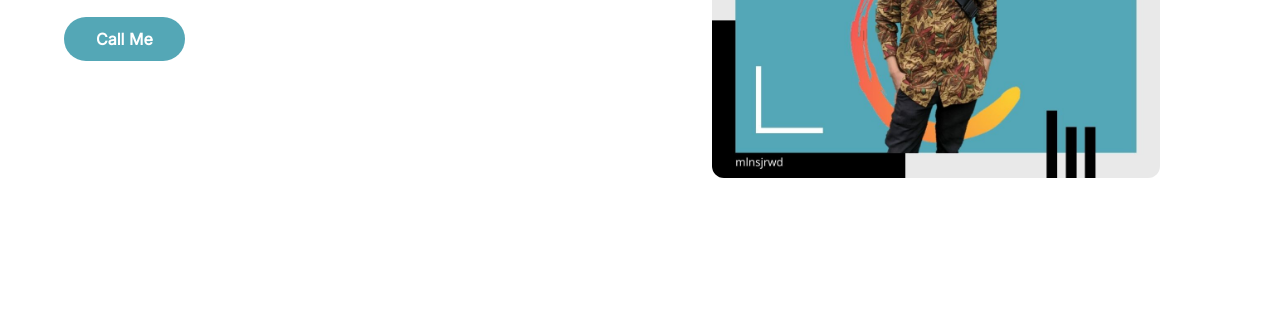
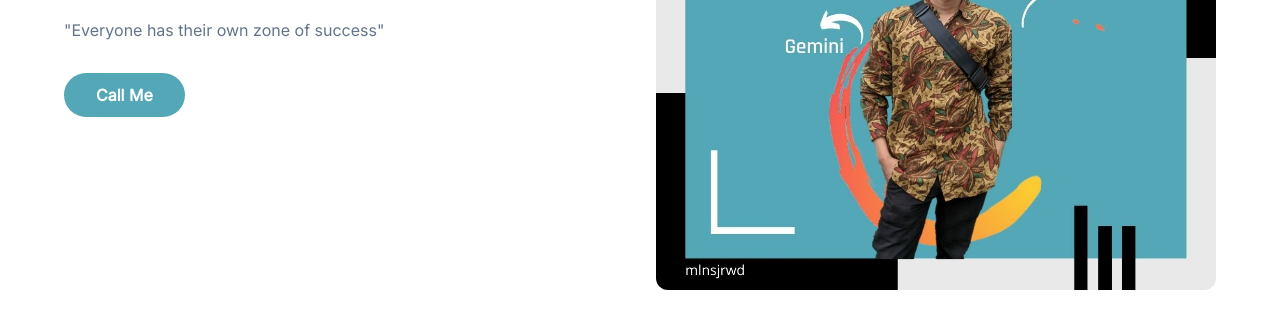
Before and after one commit to maulanasujarwadi/miauwzzz, a website: page index.html in a window 1280 px wide. Shown: the part 370-689 px from the top of the page. Drawn offline with Linux system fonts and the light colour scheme.

Commit message:
Update index.html

```diff
--- a/index.html
+++ b/index.html
@@ -101,7 +101,7 @@
                     <div class="w-full self-end px-4 lg:w-1/2">
                         <div class="relative mt-5">
                             <img src="dist/img/Weeken.jpg " alt="Maulana"
-                                class="lg:max-w-md max-w-sm mx-auto rounded-xl">
+                                class="max-w-full mx-auto rounded-xl">
                             <span class="absolute bottom-0 -z-10 left-1/2 -translate-x-1/2">
 
                             </span>
```
